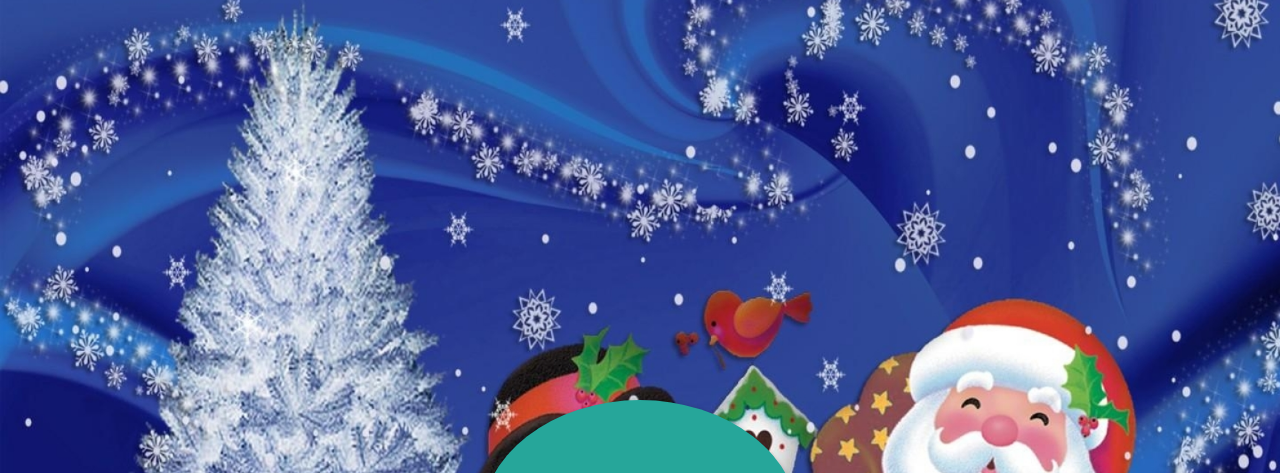
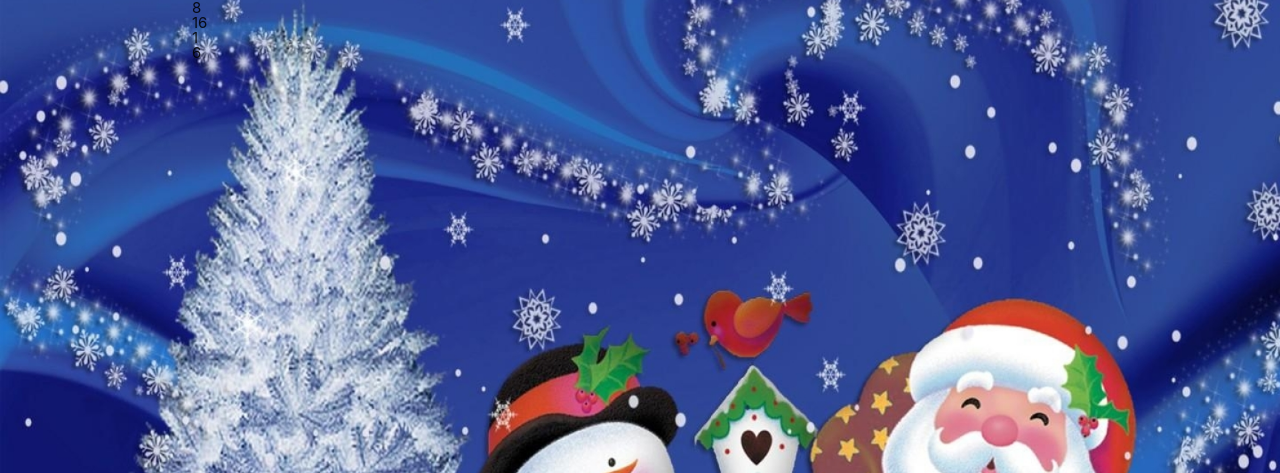
Before and after one commit to leonghh/Bootcamp-Project-1, a plain HTML site: page homepageindex.html in a window 1280 px wide. Shown: the top 473 px of the page. Drawn offline with nearby package versions, Linux system fonts and the light colour scheme.

Commit message:
added countdown timer

```diff
--- a/assets/js/homepagescript.js
+++ b/assets/js/homepagescript.js
@@ -17,3 +17,59 @@ $("#goBtn").on("click", function() {
 $(".noNameCloseBtn").on("click", function() {
     $("#noNameModal").hide();
 });
+
+// Countdown to christmas
+function calculateChristmasCountdown(){
+
+    //Get today's date.
+    var now = new Date();
+
+    //Get the current month. Add a +1 because
+    //getMonth starts at 0 for January.
+    var currentMonth = (now.getMonth() + 1);
+
+    //Get the current day of the month.
+    var currentDay = now.getDate();
+
+    //Work out the year that the next Christmas
+    //day will occur on.
+    var nextChristmasYear = now.getFullYear();
+    if(currentMonth == 12 && currentDay > 25){
+        //This year's Christmas Day has already passed.
+        nextChristmasYear = nextChristmasYear + 1;
+    }
+
+    var nextChristmasDate = nextChristmasYear + '-12-25T00:00:00.000Z';
+    var christmasDay = new Date(nextChristmasDate);
+
+    //Get the difference in seconds between the two days.
+    var diffSeconds = Math.floor((christmasDay.getTime() - now.getTime()) / 1000);
+
+    var days = 0;
+    var hours = 0;
+    var minutes = 0;
+    var seconds = 0;
+
+    //Don't calculate the time left if it is Christmas day.
+    if(currentMonth != 12 || (currentMonth == 12 && currentDay != 25)){
+        //Convert these seconds into days, hours, minutes, seconds.
+        days = Math.floor(diffSeconds / (3600*24));
+        diffSeconds  -= days * 3600 * 24;
+        hours   = Math.floor(diffSeconds / 3600);
+        diffSeconds  -= hours * 3600;
+        minutes = Math.floor(diffSeconds / 60);
+        diffSeconds  -= minutes * 60;
+        seconds = diffSeconds;
+    }
+
+    //Add our counts to their corresponding HTML elements.
+    document.getElementById('days').innerHTML = days;
+    document.getElementById('hours').innerHTML = hours;
+    document.getElementById('minutes').innerHTML = minutes;
+    document.getElementById('seconds').innerHTML = seconds;
+
+    //Recursive call after 1 second using setTimeout
+    setTimeout(calculateChristmasCountdown, 1000);
+}
+
+calculateChristmasCountdown();
--- a/homepageindex.html
+++ b/homepageindex.html
@@ -14,6 +14,16 @@
 </head>
 
 <body>
+  <!-- Countdown Timer -->
+  <div class="container">
+      <div class="row">
+        <div id="days"></div>
+        <div id="hours"></div>
+        <div id="minutes"></div>
+        <div id="seconds"></div>
+      </div>
+  </div>
+
   <!-- Start Button -->
   <div id="startContainer" class="container">
     <a id="startBtn" class="waves-effect waves-light btn-large">Start</a>
```
Also changed, not shown: CountdowntoChristmas.html (added, +82 -0 lines), floatingbutton.html (added, +18 -0 lines), 1 other file.
